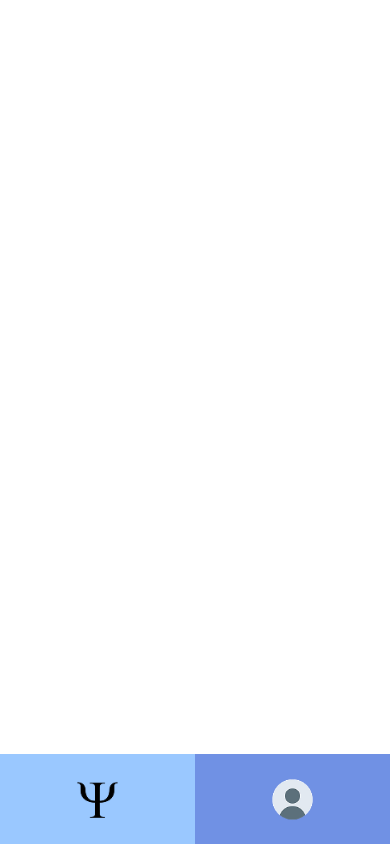
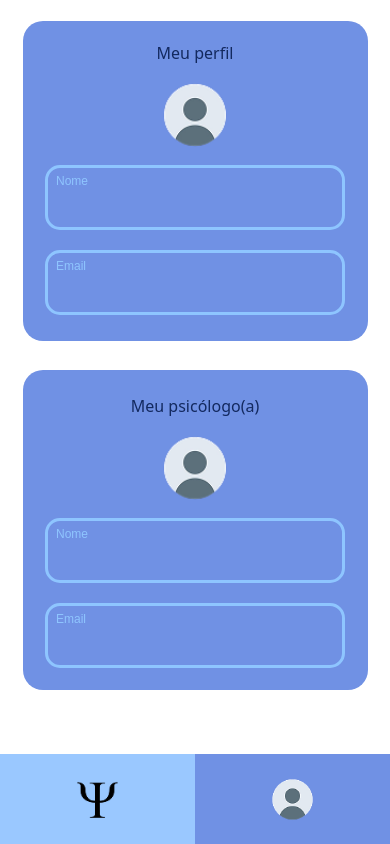
Before and after one commit to tfnt128/Psidly, a React (Vite) app: page /profilepagepat in a window 390 px wide. Built offline with nearby package versions, Linux system fonts and the light colour scheme; what tailwindcss-animated would draw is missing.

Commit message:
Commit dos widgets de paciente e psicologo na pagina de perfil do paciente

```diff
--- a/src/App.jsx
+++ b/src/App.jsx
@@ -15,6 +15,7 @@ import ExcluirConta from './pages/Configuracoes/ExcluirConta';
 import OcultoPage from './pages/OcultoPage/OcultoPage';
 import HomepagePat from './pages/HomepagePat/HomepagePat';
 import Profilepagepat from './pages/ProfilePagePat/Profilepagepat';
+import NotFound from './pages/NotFound/NotFound';
 
 
 function App() {
@@ -37,6 +38,7 @@ function App() {
           <Route path="/pacientesocultos" element={<OcultoPage/>}/>
           <Route path="/homepagepatient" element={<HomepagePat/>}/>
           <Route path="/profilepagepat" element={<Profilepagepat/>}/>
+          <Route path="*" element={<NotFound/>}/>
         </Routes>
       </BrowserRouter>
     </>
--- /dev/null
+++ b/src/components/General/ProtectRoute.jsx
@@ -0,0 +1,11 @@
+import { Navigate } from "react-router-dom";
+
+export default function ProtectRoute({ children }) {
+    const token = localStorage.getItem('token');
+
+    if(!token) {
+        return <Navigate to="/login" />;
+    }
+
+    return children;
+}
--- a/src/components/General/ShowPut.jsx
+++ b/src/components/General/ShowPut.jsx
@@ -14,7 +14,7 @@ export default function ShowPut({Label, Text, ReadOnly, Bg, Cancel, BorderBg, Te
 
     return(
         <div className={`border border-3 ${BorderBg} ${Style} lg:border-7 lg:rounded-[30px] rounded-[15px] border-blue-300 p-1 pl-2 lg:p-5 ${Bg}`}>
-            <h1 className={`font-lexenddeca lg:text-[30px] text-[12px] ${TextColor}`}>{Label}</h1>
+            <h1 className={`font-lexenddeca lg:text-[40px] text-[12px] ${TextColor}`}>{Label}</h1>
             <input className={`${Bg} lg:text-[40px] text-[15px] outline-none font-lexenddeca text-black `}
             value={value}
             onChange={(e)=> {setValue(e.target.value)}}
--- /dev/null
+++ b/src/components/ProfilePagePat/ProfilePat.jsx
@@ -0,0 +1,18 @@
+import ProfilePhoto from "../../assets/icons/simbperfil.png"
+import ShowPut from "../General/ShowPut"
+
+export default function ProfilePat({}){
+
+    return(
+        <div className="w-[115%] lg:w-[2100px] h-[320px] lg:h-[1150px] lg:ml-[850px] lg:mt-[3%] mt-[7%] flex flex-col lg:flex-col items-center bg-quarternario rounded-[20px] lg:rounded-[100px]">
+            <h1 className="font-aboreto lg:text-[70px] mt-5 color-quarternario">Meu perfil</h1>
+            <img
+                src={ ProfilePhoto}
+                className="lg:w-[400px] lg:h-[400px] h-[100px] rounded-full object-cover group-hover:brightness-50 transition duration-300"
+            />
+
+            <ShowPut  BorderBg={"border-blue-300"} TextColor={"text-blue-300"} Style={"w-[300px] h-[65px] lg:w-[1400px] lg:h-[200px] hover:transform hover:scale-110 hover:duration-300"}  Label={"Nome"} />
+            <ShowPut  BorderBg={"border-blue-300"} TextColor={"text-blue-300"} Style={"w-[300px] lg:mt-20 mt-5 h-[65px] lg:w-[1400px] lg:h-[200px] hover:transform hover:scale-110 hover:duration-300"}  Label={"Email"} />
+        </div>
+    )
+}
--- /dev/null
+++ b/src/components/ProfilePagePat/ProfilePsi.jsx
@@ -0,0 +1,19 @@
+import ProfilePhoto from "../../assets/icons/simbperfil.png"
+import ShowPut from "../General/ShowPut"
+
+export default function ProfilePsi({}){
+
+    return(
+        <div className="w-[115%] lg:w-[2100px] h-[320px] lg:h-[1150px] lg:ml-[850px] lg:mt-[3%] mt-[7%] flex flex-col lg:flex-col items-center bg-quarternario rounded-[20px] lg:rounded-[100px]">
+            <h1 className="font-aboreto lg:text-[70px] mt-6 color-quarternario">Meu psicólogo(a)</h1>
+
+             <img
+                 src={ ProfilePhoto}
+                 className="lg:w-[400px] lg:h-[400px] h-[100px] rounded-full object-cover group-hover:brightness-50 transition duration-300"
+             />
+
+                         <ShowPut  BorderBg={"border-blue-300"} TextColor={"text-blue-300"} Style={"w-[300px] h-[65px] lg:w-[1400px] lg:h-[200px] hover:transform hover:scale-110 hover:duration-300"}  Label={"Nome"} />
+                         <ShowPut  BorderBg={"border-blue-300"} TextColor={"text-blue-300"} Style={"w-[300px] mt-5 lg:mt-20 h-[65px] lg:w-[1400px] lg:h-[200px] hover:transform hover:scale-110 hover:duration-300"}  Label={"Email"} />
+        </div>
+    )
+}
--- /dev/null
+++ b/src/pages/NotFound/NotFound.jsx
@@ -0,0 +1,10 @@
+import NotFoundImg from "../../assets/icons/404img.png"
+
+export default function NotFound({}){
+    return(
+        <div className="flex flex-col items-center justify-center">
+            <img src={NotFoundImg} className="h-[200px] lg:h-[900px] "/>
+            <h1 className="font-aboreto lg:text-[50px] text-[20px]">Page Not Found</h1>
+        </div>
+    )
+}
--- a/src/pages/ProfilePagePat/Profilepagepat.jsx
+++ b/src/pages/ProfilePagePat/Profilepagepat.jsx
@@ -2,6 +2,9 @@ import Homemenu from "../../components/Homepage/Homemenu";
 import HomemenuPat from "../../components/HomepagePat/HomemenuPat";
 import HomemenuasidePat from "../../components/HomepagePat/HomemenuasidePat";
 import { useNavigate } from "react-router-dom";
+import ProfilePat from "../../components/ProfilePagePat/ProfilePat";
+import ProfilePsi from "../../components/ProfilePagePat/ProfilePsi";
+
 
 export default function Profilepagepat(){
 
@@ -15,6 +18,13 @@ export default function Profilepagepat(){
                         <div className="hidden lg:flex lg:fixed bottom-0 left-0 h-full w-[10%]">
                             <HomemenuasidePat BgSelectPerfil={"bg-quarternario"} />
                         </div>
+                        <div className="flex flex-col items-center gap-5 lg:flex-row lg:gap-30">
+                            <div className="flex flex-col items-center gap-2">
+                                <ProfilePat/>
+                                <ProfilePsi/>
+                            </div>
+
+                        </div>
             </div>
         </div>
     )
```
Also changed, not shown: src/assets/icons/404img.png (added).
